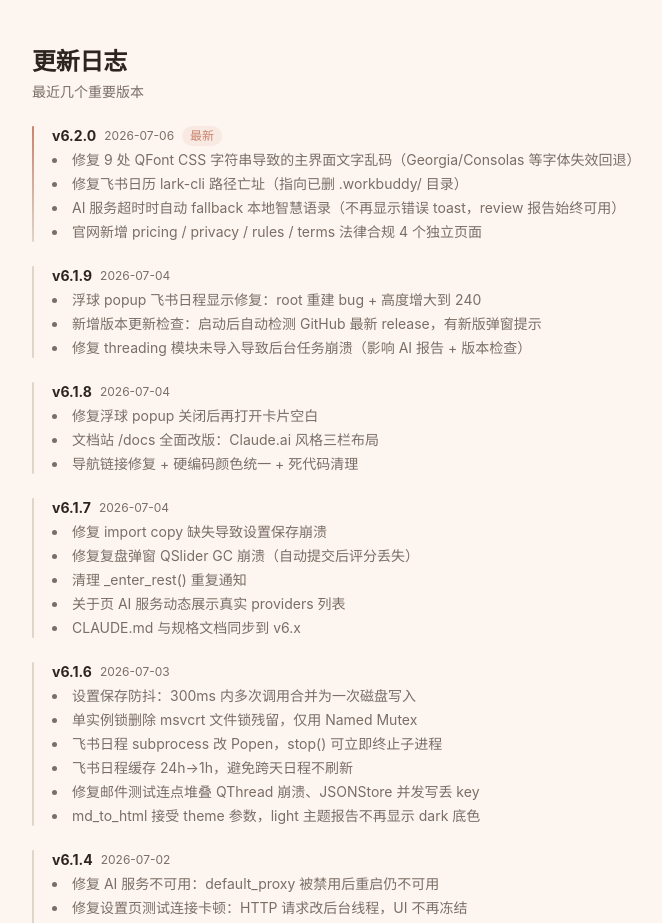
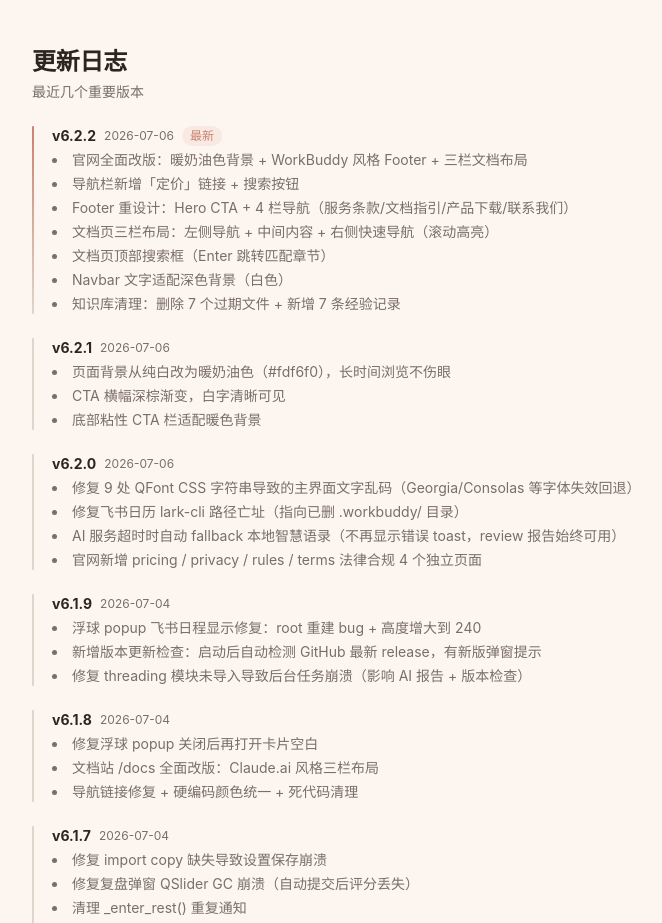
Before and after one commit to kuangketongxue/library-remind, a Next.js app in the folder rest-reminder-site/: page /docs in a window 1280 px wide. Shown: the part 7000-7923 px from the top of the page, without its empty margins (292-954 px from the left). Built offline with nearby package versions, Linux system fonts and the light colour scheme.

Commit message:
docs: add v6.2.1 + v6.2.2 to website changelog

```diff
--- a/rest-reminder-site/src/app/docs/page.tsx
+++ b/rest-reminder-site/src/app/docs/page.tsx
@@ -528,9 +528,37 @@ C:\\Python314\\python.exe rest_reminder.py --silent`}
             <div className="space-y-6">
               <div className="changelog-entry latest pl-6">
                 <div className="flex items-center gap-2 mb-1">
+                  <span className="text-sm font-bold">v6.2.2</span>
+                  <span className="text-xs text-[var(--fg-dim)]">2026-07-06</span>
+                  <span className="text-xs bg-[var(--accent-soft)] text-[var(--accent)] px-2 py-0.5 rounded-full">最新</span>
+                </div>
+                <ul className="text-[var(--fg-dim)] text-sm space-y-1 list-disc list-inside">
+                  <li>官网全面改版：暖奶油色背景 + WorkBuddy 风格 Footer + 三栏文档布局</li>
+                  <li>导航栏新增「定价」链接 + 搜索按钮</li>
+                  <li>Footer 重设计：Hero CTA + 4 栏导航（服务条款/文档指引/产品下载/联系我们）</li>
+                  <li>文档页三栏布局：左侧导航 + 中间内容 + 右侧快速导航（滚动高亮）</li>
+                  <li>文档页顶部搜索框（Enter 跳转匹配章节）</li>
+                  <li>Navbar 文字适配深色背景（白色）</li>
+                  <li>知识库清理：删除 7 个过期文件 + 新增 7 条经验记录</li>
+                </ul>
+              </div>
+
+              <div className="changelog-entry pl-6">
+                <div className="flex items-center gap-2 mb-1">
+                  <span className="text-sm font-bold">v6.2.1</span>
+                  <span className="text-xs text-[var(--fg-dim)]">2026-07-06</span>
+                </div>
+                <ul className="text-[var(--fg-dim)] text-sm space-y-1 list-disc list-inside">
+                  <li>页面背景从纯白改为暖奶油色（#fdf6f0），长时间浏览不伤眼</li>
+                  <li>CTA 横幅深棕渐变，白字清晰可见</li>
+                  <li>底部粘性 CTA 栏适配暖色背景</li>
+                </ul>
+              </div>
+
+              <div className="changelog-entry pl-6">
+                <div className="flex items-center gap-2 mb-1">
                   <span className="text-sm font-bold">v6.2.0</span>
                   <span className="text-xs text-[var(--fg-dim)]">2026-07-06</span>
-                  <span className="text-xs bg-[var(--accent-soft)] text-[var(--accent)] px-2 py-0.5 rounded-full">最新</span>
                 </div>
                 <ul className="text-[var(--fg-dim)] text-sm space-y-1 list-disc list-inside">
                   <li>修复 9 处 QFont CSS 字符串导致的主界面文字乱码（Georgia/Consolas 等字体失效回退）</li>
```
